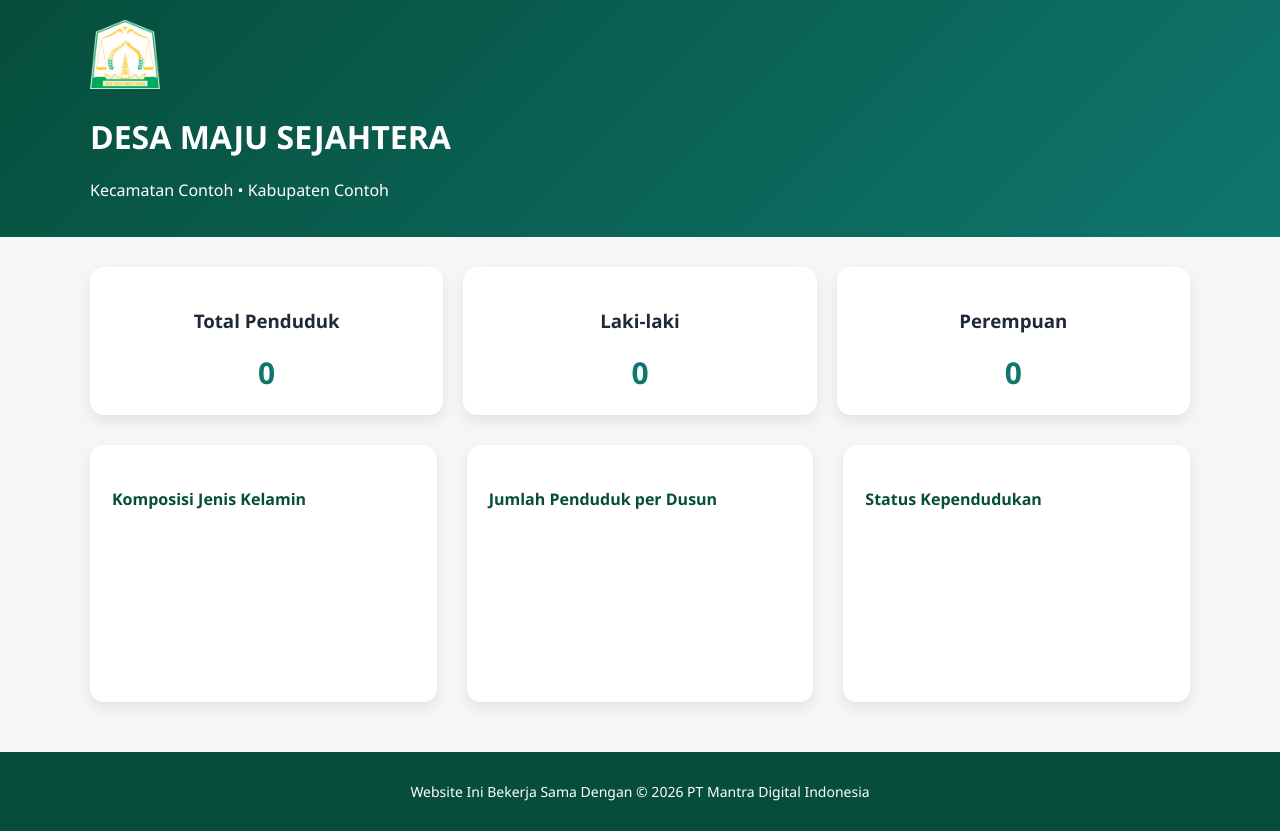
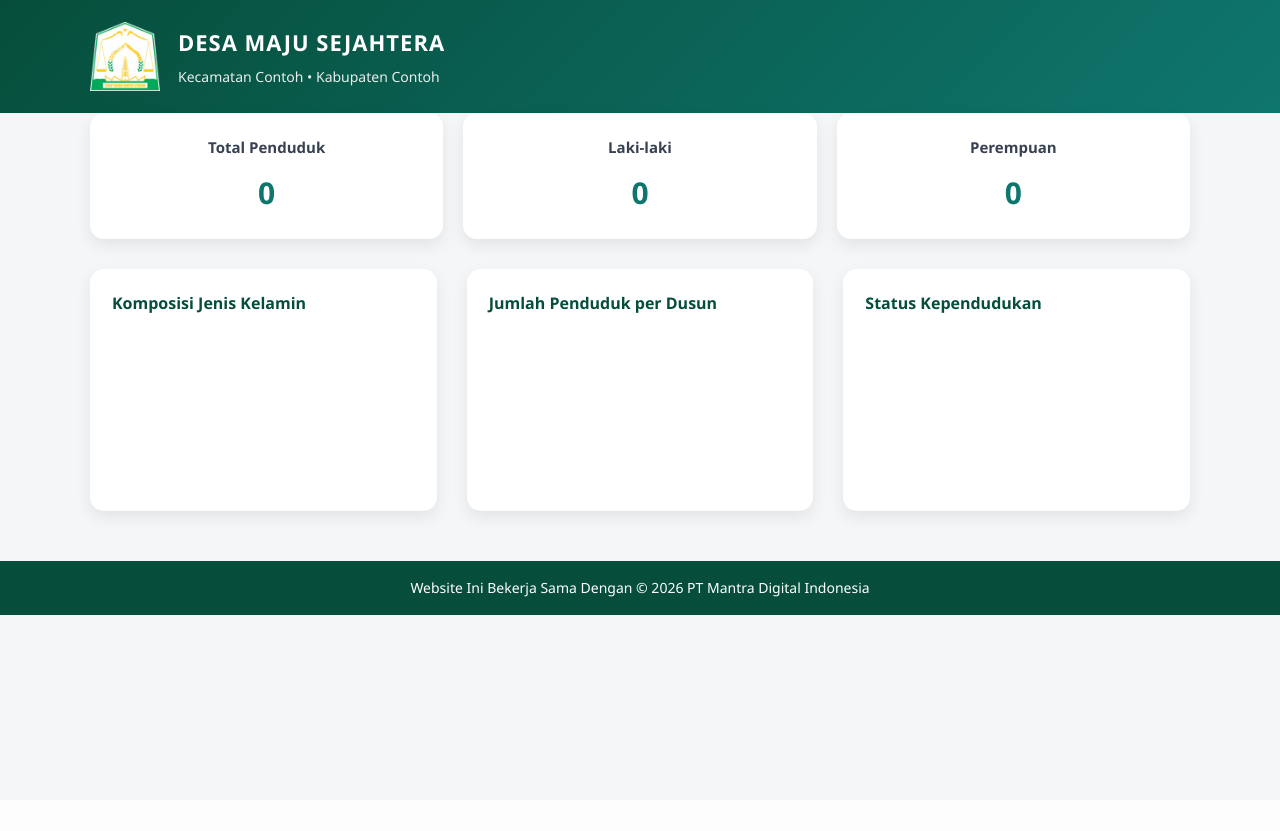
Before and after one commit to Mantradigital-id/desa-digital, a PHP site: page / in a window 1280 px wide. After the commit the page ends 615 px from the top, so only its background shows below. Run offline with PHP 8.4, Linux system fonts and the light colour scheme; a map, chart or similar area stays blank.

Commit message:
Update style.css

```diff
--- a/css/style.css
+++ b/css/style.css
@@ -1,25 +1,48 @@
+/* ===============================
+   RESET & GLOBAL
+================================ */
 * {
   box-sizing: border-box;
+  margin: 0;
+  padding: 0;
   font-family: "Segoe UI", Arial, sans-serif;
 }
 
 body {
-  margin: 0;
   background: #f4f6f8;
   color: #1f2937;
+  line-height: 1.6;
 }
 
-/* HEADER */
+/* ===============================
+   CONTAINER
+================================ */
+.container {
+  width: 90%;
+  max-width: 1100px;
+  margin: auto;
+}
+
+/* ===============================
+   HEADER (LOGO KIRI – TENGAH TEKS)
+================================ */
 .top-header {
   background: linear-gradient(135deg, #064e3b, #0f766e);
-  color: white;
-  padding: 20px 0;
+  color: #ffffff;
+  padding: 22px 0;
 }
 
-.header-flex {
+.header-grid {
+  display: grid;
+  grid-template-columns: auto 1fr;
+  align-items: center;
+  gap: 18px;
+}
+
+/* LOGO */
+.logo-box {
   display: flex;
-  align-items: center;
-  gap: 20px;
+  align-items: center; /* LOGO TEPAT DI TENGAH DUA BARIS TEKS */
 }
 
 .logo {
@@ -27,39 +50,48 @@ body {
   height: auto;
 }
 
-.title h1 {
-  margin: 0;
+/* TEKS DESA */
+.text-box h1 {
   font-size: 22px;
   letter-spacing: 1px;
+  font-weight: 700;
 }
 
-.title p {
-  margin: 4px 0 0;
+.text-box p {
+  margin-top: 6px;
   font-size: 14px;
   opacity: 0.9;
 }
 
-/* CONTAINER */
-.container {
-  width: 90%;
-  max-width: 1100px;
-  margin: auto;
+/* ===============================
+   MAIN CONTENT
+================================ */
+main {
+  margin-top: 30px;
 }
 
-/* SUMMARY */
+/* ===============================
+   SUMMARY CARDS
+================================ */
 .summary {
   display: grid;
   grid-template-columns: repeat(auto-fit, minmax(220px, 1fr));
   gap: 20px;
-  margin: 30px 0;
+  margin-bottom: 30px;
 }
 
 .card {
-  background: white;
+  background: #ffffff;
   padding: 22px;
   border-radius: 14px;
-  box-shadow: 0 6px 14px rgba(0,0,0,0.08);
+  box-shadow: 0 6px 16px rgba(0,0,0,0.08);
   text-align: center;
+}
+
+.card h3 {
+  font-size: 15px;
+  font-weight: 600;
+  color: #374151;
 }
 
 .card span {
@@ -70,7 +102,9 @@ body {
   color: #0f766e;
 }
 
-/* CHART */
+/* ===============================
+   CHART SECTION
+================================ */
 .charts {
   display: grid;
   grid-template-columns: repeat(auto-fit, minmax(320px, 1fr));
@@ -79,30 +113,53 @@ body {
 }
 
 .chart-card {
-  background: white;
+  background: #ffffff;
   padding: 22px;
   border-radius: 14px;
-  box-shadow: 0 6px 14px rgba(0,0,0,0.08);
+  box-shadow: 0 6px 16px rgba(0,0,0,0.08);
 }
 
 .chart-card h4 {
   margin-bottom: 15px;
+  font-size: 16px;
   color: #064e3b;
 }
 
-/* FOOTER */
+/* ===============================
+   FOOTER
+================================ */
 footer {
   background: #064e3b;
-  color: white;
+  color: #ffffff;
   text-align: center;
   padding: 16px;
   font-size: 14px;
 }
 
-/* RESPONSIVE */
+/* ===============================
+   RESPONSIVE (MOBILE)
+================================ */
 @media (max-width: 600px) {
-  .header-flex {
-    flex-direction: column;
+
+  .header-grid {
+    grid-template-columns: 1fr;
     text-align: center;
   }
+
+  .logo-box {
+    justify-content: center;
+    margin-bottom: 10px;
+  }
+
+  .text-box h1 {
+    font-size: 20px;
+  }
+
+  .summary {
+    grid-template-columns: 1fr;
+  }
+
+  .charts {
+    grid-template-columns: 1fr;
+  }
 }
```
